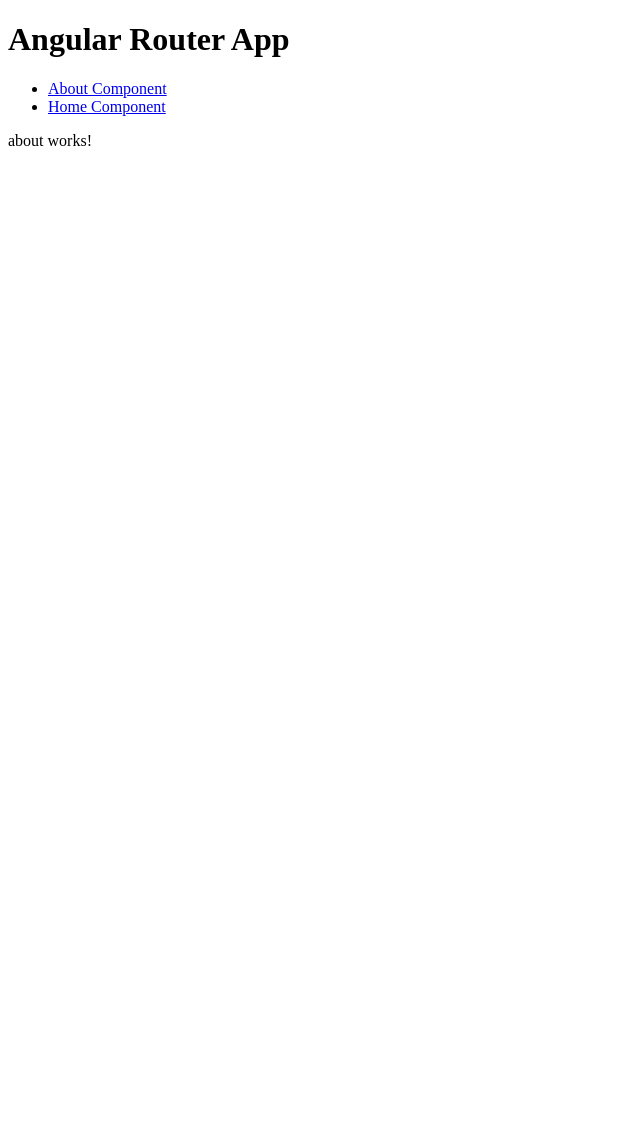
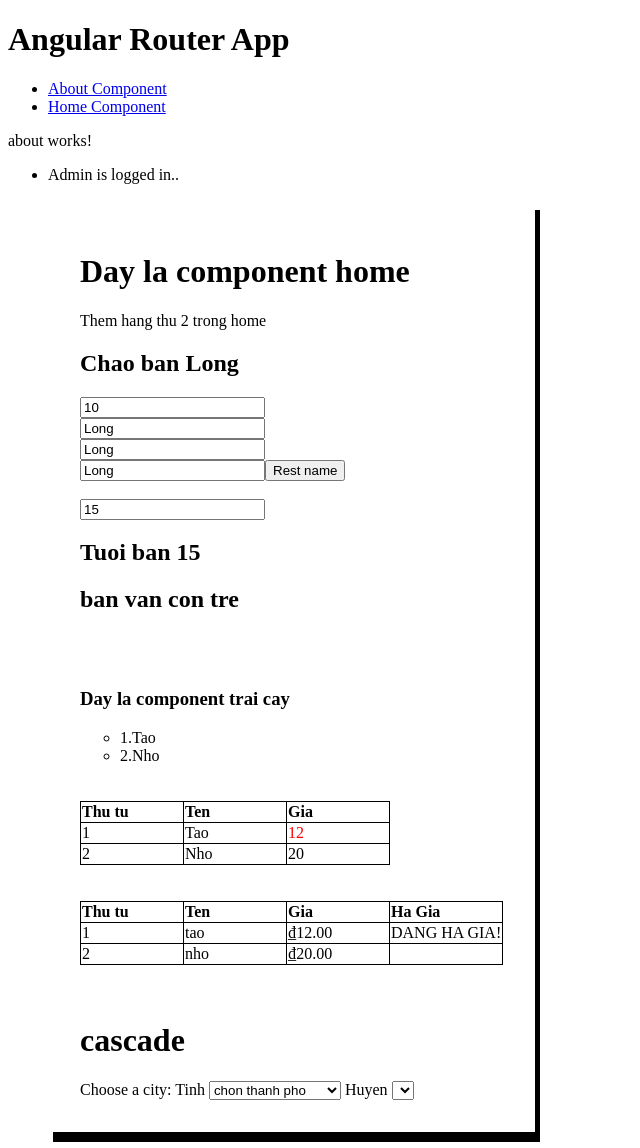
Before and after one commit to ConHeoXinh/Angular_16, an Angular app: page /about in a window 1280 px wide. Shown: the whole page, without its empty margins (0-640 px from the left). Before the commit the page ends 800 px from the top, so only its background shows below. Built offline with nearby package versions, Linux system fonts and the light colour scheme.

Commit message:
ngSwtich-Ang

```diff
--- a/src/app/about/about.component.html
+++ b/src/app/about/about.component.html
@@ -1 +1,13 @@
 <p>about works!</p>
+<ul [ngSwitch]="loginName">
+  <li *ngSwitchCase="'user'">
+    <p>User is logged in..</p>
+  </li>
+  <li *ngSwitchCase="'admin'">
+    <p>Admin is logged in..</p>
+    <app-home></app-home>
+  </li>
+  <li *ngSwitchDefault>
+    <p>Please choose login name</p>
+  </li>
+</ul>
--- a/src/app/about/about.component.ts
+++ b/src/app/about/about.component.ts
@@ -6,5 +6,5 @@ import { Component } from '@angular/core';
   styleUrls: ['./about.component.scss']
 })
 export class AboutComponent {
-
+  public loginName = 'admin';
 }
```
